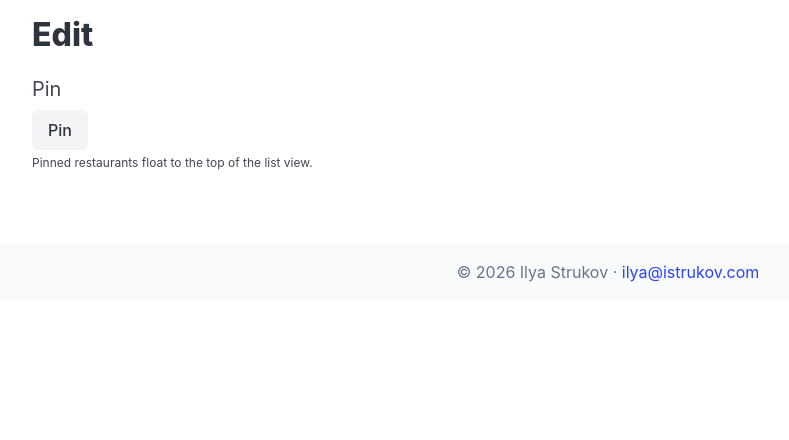
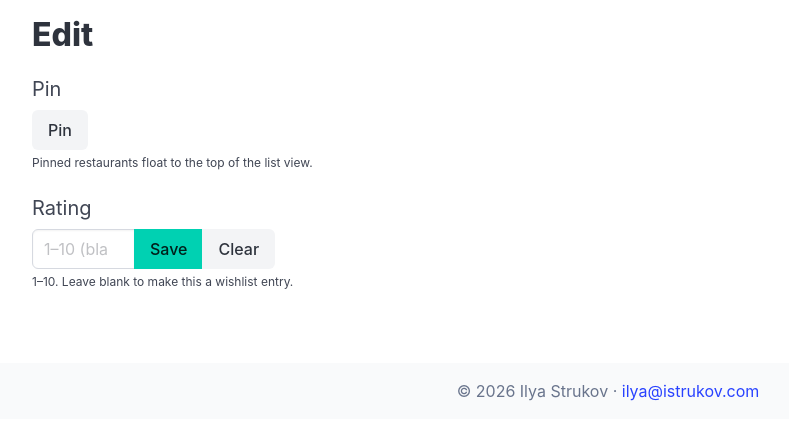
Before and after one commit to iley/restaurants, a Django app: template restaurants/templates/restaurants/restaurant_edit.html in a window 1280 px wide. Shown: the part 131-571 px from the top of the page, without its empty margins (32-821 px from the left). Run offline with Django 5.2, Linux system fonts and the light colour scheme; the template is opened without the code that fills it: values that come from a table or form of the project are taken from there, others are empty.

Commit message:
feat: edit rating via HTMX inline form
Co-Authored-By: Claude Opus 4.7 <noreply@anthropic.com>

```diff
--- /dev/null
+++ b/restaurants/forms.py
@@ -0,0 +1,17 @@
+from django import forms
+
+from .models import Restaurant
+
+
+class RatingForm(forms.ModelForm):
+    class Meta:
+        model = Restaurant
+        fields = ["rating"]
+        widgets = {
+            "rating": forms.NumberInput(attrs={
+                "class": "input",
+                "min": 1,
+                "max": 10,
+                "placeholder": "1–10 (blank = wishlist)",
+            }),
+        }
--- /dev/null
+++ b/restaurants/templates/restaurants/_rating_form.html
@@ -0,0 +1,39 @@
+<form id="rating-form"
+      hx-post="{% url 'restaurant_edit_rating' city_slug=city.slug pk=restaurant.pk %}"
+      hx-target="this"
+      hx-swap="outerHTML">
+  {% csrf_token %}
+  <div class="field has-addons">
+    <div class="control">
+      <input type="number"
+             name="rating"
+             class="input"
+             min="1"
+             max="10"
+             placeholder="1–10 (blank = wishlist)"
+             value="{{ form.rating.value|default_if_none:'' }}">
+    </div>
+    <div class="control">
+      <button type="submit" class="button is-primary">Save</button>
+    </div>
+    <div class="control">
+      <button type="submit"
+              class="button is-light"
+              name="rating"
+              value="">Clear</button>
+    </div>
+  </div>
+  {% if form.rating.errors %}
+    <p class="help is-danger">{{ form.rating.errors|join:", " }}</p>
+  {% endif %}
+  {% if saved and not form.rating.errors %}
+    <p class="help is-success">
+      Saved.
+      {% if restaurant.is_wishlist %}
+        Now on the wishlist.
+      {% else %}
+        Current rating: {{ restaurant.rating }}.
+      {% endif %}
+    </p>
+  {% endif %}
+</form>
--- a/restaurants/templates/restaurants/restaurant_edit.html
+++ b/restaurants/templates/restaurants/restaurant_edit.html
@@ -22,4 +22,10 @@
     <p class="help">Pinned restaurants float to the top of the list view.</p>
   </div>
 </section>
+
+<section class="mb-5">
+  <h2 class="subtitle is-5 mb-2">Rating</h2>
+  {% include "restaurants/_rating_form.html" with form=rating_form saved=False %}
+  <p class="help">1–10. Leave blank to make this a wishlist entry.</p>
+</section>
 {% endblock %}
--- a/restaurants/urls.py
+++ b/restaurants/urls.py
@@ -10,6 +10,11 @@ urlpatterns = [
         views.restaurant_toggle_pinned,
         name="restaurant_toggle_pinned",
     ),
+    path(
+        "<slug:city_slug>/<int:pk>/edit/rating/",
+        views.restaurant_edit_rating,
+        name="restaurant_edit_rating",
+    ),
     path("<slug:city_slug>/<int:pk>/", views.restaurant_detail, name="restaurant_detail"),
     path("<slug:city_slug>/", views.restaurant_list, name="restaurant_list"),
 ]
```
Also changed, not shown: docs/plans/2026-05-15-main-site-edit.md (+13 -13 lines), restaurants/tests/test_main.py (+107 -0 lines), restaurants/views.py (+22 -0 lines).
